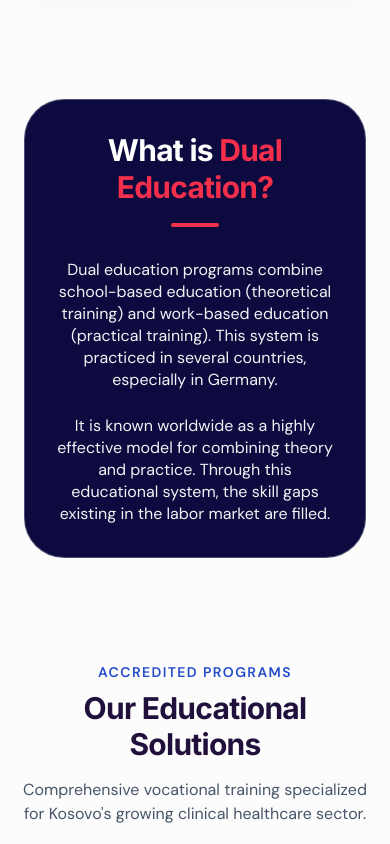
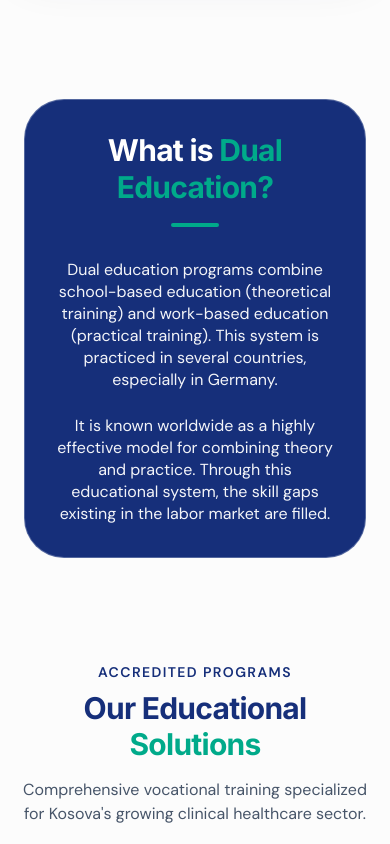
Before and after one commit to mikullovci-lab/Heimerer, a React (Vite) app: page / in a window 390 px wide. Shown: the part 1400-2244 px from the top of the page. Built offline with nearby package versions, Linux system fonts and the light colour scheme.

Commit message:
Add files via upload

```diff
--- a/src/components/ApplicationModal.tsx
+++ b/src/components/ApplicationModal.tsx
@@ -430,7 +430,7 @@ export function ApplicationModal({ isOpen, onClose, initialProgram }: Applicatio
                       </div>
                       <div>
                         <div className="text-[10px] uppercase font-bold text-primary tracking-wider">Selected Program</div>
-                        <div className="text-xs sm:text-sm font-bold text-primary-dark">{selectedProgObj?.titleSq}</div>
+                        <div className="text-xs sm:text-sm font-bold text-primary-dark">{selectedProgObj?.title}</div>
                       </div>
                     </div>
                   </div>
@@ -454,7 +454,7 @@ export function ApplicationModal({ isOpen, onClose, initialProgram }: Applicatio
                     <button
                       type="button"
                       onClick={handleNext}
-                      className="bg-primary hover:bg-secondary text-white font-semibold px-6 py-3 rounded-full transition-colors duration-200 cursor-pointer shadow-soft flex items-center gap-1.5 text-sm ml-auto"
+                      className="bg-[#162f7a] hover:bg-[#0f2259] text-white font-semibold px-6 py-3 rounded-full transition-colors duration-200 cursor-pointer shadow-soft flex items-center gap-1.5 text-sm ml-auto"
                     >
                       Next <ArrowRight size={16} />
                     </button>
@@ -462,7 +462,7 @@ export function ApplicationModal({ isOpen, onClose, initialProgram }: Applicatio
                     <button
                       type="submit"
                       disabled={isSubmitting}
-                      className="bg-success hover:bg-emerald-600 disabled:bg-gray-400 text-white font-semibold px-8 py-3 rounded-full transition-all duration-200 cursor-pointer shadow-soft flex items-center gap-1.5 text-sm ml-auto"
+                      className="bg-[#00aa8a] hover:bg-[#00967a] disabled:bg-gray-400 text-white font-semibold px-8 py-3 rounded-full transition-all duration-200 cursor-pointer shadow-soft flex items-center gap-1.5 text-sm ml-auto"
                     >
                       {isSubmitting ? (
                         <>Submitting...</>
--- a/src/components/Navbar.tsx
+++ b/src/components/Navbar.tsx
@@ -30,7 +30,7 @@ export function Navbar({ onApplyClick }: { onApplyClick?: () => void }) {
             </button>
             <button
               onClick={onApplyClick}
-              className="bg-primary-dark hover:bg-secondary text-white px-6 py-2.5 rounded-full font-medium text-sm transition-colors cursor-pointer flex items-center gap-2"
+              className="bg-[#00aa8a] hover:bg-[#00967a] text-white px-6 py-2.5 rounded-full font-medium text-sm transition-colors cursor-pointer flex items-center gap-2 shadow-sm"
             >
               Apply Now <ArrowRight size={16} />
             </button>
@@ -66,7 +66,7 @@ export function Navbar({ onApplyClick }: { onApplyClick?: () => void }) {
                   setIsOpen(false);
                   onApplyClick?.();
                 }}
-                className="bg-primary-dark text-white px-4 py-2.5 rounded-full font-medium cursor-pointer"
+                className="bg-[#00aa8a] hover:bg-[#00967a] text-white px-4 py-2.5 rounded-full font-medium cursor-pointer"
               >
                 Apply Now
               </button>
--- a/src/components/Programs.tsx
+++ b/src/components/Programs.tsx
@@ -28,9 +28,9 @@ export function Programs({ onApplyClick }: { onApplyClick?: (programId: string)
       <div className="max-w-7xl mx-auto px-4 sm:px-6 lg:px-8">
         <div className="text-center max-w-2xl mx-auto mb-16">
           <p className="text-sm font-semibold tracking-widest text-primary uppercase mb-2">Accredited Programs</p>
-          <h2 className="text-3xl md:text-4xl font-bold text-primary-dark mb-4">Our Educational Solutions</h2>
+          <h2 className="text-3xl md:text-4xl font-bold text-primary-dark mb-4">Our Educational <span className="text-[#00aa8a]">Solutions</span></h2>
           <p className="text-base sm:text-lg text-text-secondary">
-            Comprehensive vocational training specialized for Kosovo's growing clinical healthcare sector.
+            Comprehensive vocational training specialized for Kosova's growing clinical healthcare sector.
           </p>
         </div>
 
--- a/src/components/Sections.tsx
+++ b/src/components/Sections.tsx
@@ -5,15 +5,15 @@ export function WhatIsDualEducation() {
   return (
     <section className="py-6 overflow-x-hidden bg-bg">
       <div className="max-w-[96%] xl:max-w-[1400px] mx-auto px-4 sm:px-6 lg:px-8">
-        <div className="relative rounded-[2.5rem] overflow-hidden bg-[#0c0a3e] text-white p-8 sm:p-12 lg:p-16 border border-border/30">
-          <div className="absolute inset-0 bg-[radial-gradient(ellipse_at_top_right,_var(--tw-gradient-stops))] from-accent-warm/15 via-transparent to-transparent pointer-events-none"></div>
+        <div className="relative rounded-[2.5rem] overflow-hidden bg-[#162f7a] text-white p-8 sm:p-12 lg:p-16 border border-border/30">
+          <div className="absolute inset-0 bg-[radial-gradient(ellipse_at_top_right,_var(--tw-gradient-stops))] from-[#00aa8a]/20 via-transparent to-transparent pointer-events-none"></div>
           <div className="relative z-10 flex flex-col lg:flex-row gap-8 lg:gap-16 items-center">
             <div className="lg:w-1/3 text-center lg:text-left">
               <h2 className="text-3xl md:text-4xl font-bold text-white font-heading leading-tight">
                 What is <br className="hidden lg:block"/>
-                <span className="text-accent-warm">Dual Education?</span>
+                <span className="text-[#00aa8a]">Dual Education?</span>
               </h2>
-              <div className="w-12 h-1 bg-accent-warm mt-4 rounded-full mx-auto lg:mx-0"></div>
+              <div className="w-12 h-1 bg-[#00aa8a] mt-4 rounded-full mx-auto lg:mx-0"></div>
             </div>
             <div className="lg:w-2/3 grid sm:grid-cols-2 gap-6 lg:gap-8 text-white/95 text-base sm:text-lg leading-snug font-normal text-center sm:text-left">
               <p className="leading-snug">
@@ -37,11 +37,11 @@ export function ProgramDetails() {
         <div className="flex flex-col md:flex-row items-center justify-between mb-16 gap-8">
           <div className="md:w-1/2 text-center md:text-left">
             <h3 className="text-3xl md:text-4xl font-bold text-primary-dark leading-tight font-heading">
-              A modern curriculum<br/> <span className="text-primary">designed for your future</span>
+              A modern curriculum<br/> <span className="text-[#00aa8a]">designed for your future</span>
             </h3>
           </div>
           <div className="md:w-1/2 text-center md:text-left">
-            <p className="text-lg text-text-secondary border-t-4 md:border-t-0 md:border-l-4 border-primary pt-4 md:pt-0 md:pl-6 py-2 inline-block md:block">
+            <p className="text-lg text-text-secondary border-t-4 md:border-t-0 md:border-l-4 border-[#00aa8a] pt-4 md:pt-0 md:pl-6 py-2 inline-block md:block">
               This program is offered within the framework of vocational high school, specifically grades 10/11 and 12 for the 14-17 age group.
             </p>
           </div>
@@ -117,7 +117,7 @@ export function CareerOpportunities() {
         {/* Eyebrow and Main Header */}
         <div className="text-center mb-16">
           <p className="text-sm font-semibold tracking-widest text-primary uppercase mb-2">You Can Learn Here</p>
-          <h2 className="text-3xl md:text-4xl font-bold text-primary-dark">Your Career Path</h2>
+          <h2 className="text-3xl md:text-4xl font-bold text-primary-dark">Your Career <span className="text-[#00aa8a]">Path</span></h2>
         </div>
 
         {/* Content Rows */}
@@ -160,7 +160,7 @@ export function CareerOpportunities() {
                   <div className="space-y-2.5 pt-1">
                     {path.bullets.map((bullet, bIdx) => (
                       <div key={bIdx} className="flex items-center justify-center md:justify-start gap-3">
-                        <div className="w-5 h-5 rounded-full bg-primary flex items-center justify-center flex-shrink-0">
+                        <div className="w-5 h-5 rounded-full bg-[#00aa8a] flex items-center justify-center flex-shrink-0">
                           <svg className="w-3 h-3 text-white" fill="none" stroke="currentColor" strokeWidth="3" viewBox="0 0 24 24">
                             <path strokeLinecap="round" strokeLinejoin="round" d="M5 13l4 4L19 7" />
                           </svg>
@@ -288,7 +288,7 @@ export function Instructors() {
       <div className="max-w-7xl mx-auto px-4 sm:px-6 lg:px-8 relative">
 
         <div className="text-center mb-12">
-          <h2 className="text-3xl md:text-4xl font-bold text-primary-dark">Meet Our Expert Instructors</h2>
+          <h2 className="text-3xl md:text-4xl font-bold text-primary-dark">Meet Our Expert <span className="text-[#00aa8a]">Instructors</span></h2>
           <p className="text-text-secondary text-base max-w-lg mx-auto mt-2">Learn directly from highly qualified healthcare professionals with years of German and regional clinical experience.</p>
         </div>
 
@@ -412,7 +412,7 @@ export function FAQ({ onContactClick }: { onContactClick?: () => void }) {
           <div className="lg:col-span-5 text-left">
             <p className="text-sm font-semibold tracking-widest text-primary uppercase mb-2">FAQ</p>
             <h2 className="text-3xl md:text-4xl font-bold text-primary-dark font-heading leading-tight mb-4">
-              Quick answers to important questions
+              Quick answers to <span className="text-[#00aa8a]">important questions</span>
             </h2>
             <p className="text-text-secondary text-base leading-relaxed mb-6">
               Find essential details about academic structure, European qualification standards, language integration, and practical rotations below.
@@ -469,7 +469,7 @@ export function FAQ({ onContactClick }: { onContactClick?: () => void }) {
 
 export function CTAAndFooter({ onApplyClick }: { onApplyClick?: () => void }) {
   return (
-    <footer className="bg-[#0c0a3e] pt-20 pb-10 mt-12 text-center md:text-left">
+    <footer className="bg-[#162f7a] pt-20 pb-10 mt-12 text-center md:text-left">
       <div className="max-w-7xl mx-auto px-4 sm:px-6 lg:px-8">
         <div className="grid md:grid-cols-4 gap-12 mb-16">
           <div className="md:col-span-1 flex flex-col items-center md:items-start">
@@ -479,7 +479,7 @@ export function CTAAndFooter({ onApplyClick }: { onApplyClick?: () => void }) {
             <ul className="space-y-4 w-full flex flex-col items-center md:items-start">
               <li className="flex items-start gap-3 text-white/60 justify-center md:justify-start text-left md:text-left">
                 <MapPin size={20} className="shrink-0 text-white mt-1" />
-                <span>Ukshin Hoti Street, Prishtina, Kosovo</span>
+                <span>Ukshin Hoti Street, Prishtina, Kosova</span>
               </li>
               <li className="flex items-center gap-3 text-white/60 justify-center md:justify-start">
                 <Phone size={20} className="shrink-0 text-white" />
@@ -522,7 +522,7 @@ export function CTAAndFooter({ onApplyClick }: { onApplyClick?: () => void }) {
             <div className="mt-8 w-full max-w-xs md:max-w-none">
               <button
                 onClick={onApplyClick}
-                className="bg-success hover:bg-green-500 text-white px-8 py-3 rounded-full font-bold transition-colors shadow-lg cursor-pointer w-full text-center"
+                className="bg-[#00aa8a] hover:bg-[#00967a] text-white px-8 py-3 rounded-full font-bold transition-colors shadow-lg cursor-pointer w-full text-center"
               >
                 APPLY NOW
               </button>
--- a/src/index.css
+++ b/src/index.css
@@ -1,17 +1,17 @@
 @import "tailwindcss";
 
 @theme {
-  --color-primary: #234BCC;
-  --color-primary-dark: #210F3C;
-  --color-secondary: #122466;
-  --color-accent-warm: #F42F4C;
-  --color-accent-light: #234BCC;
-  --color-success: #20D070;
+  --color-primary: #162f7a;
+  --color-primary-dark: #162f7a;
+  --color-secondary: #0f2259;
+  --color-accent-warm: #00aa8a;
+  --color-accent-light: #00aa8a;
+  --color-success: #00aa8a;
   --color-bg: #FCFCFC;
   --color-surface: #FFFFFF;
-  --color-text-primary: #122466;
+  --color-text-primary: #162f7a;
   --color-text-secondary: #475569;
-  --color-text-dark: #210F3C;
+  --color-text-dark: #162f7a;
   --color-border: #E2E8F0;
 
   --font-heading: 'Inter', sans-serif;
```
Also changed, not shown: src/components/Hero.tsx (+7 -7 lines), 1 other file (tests, documents, lock files or other folders).
